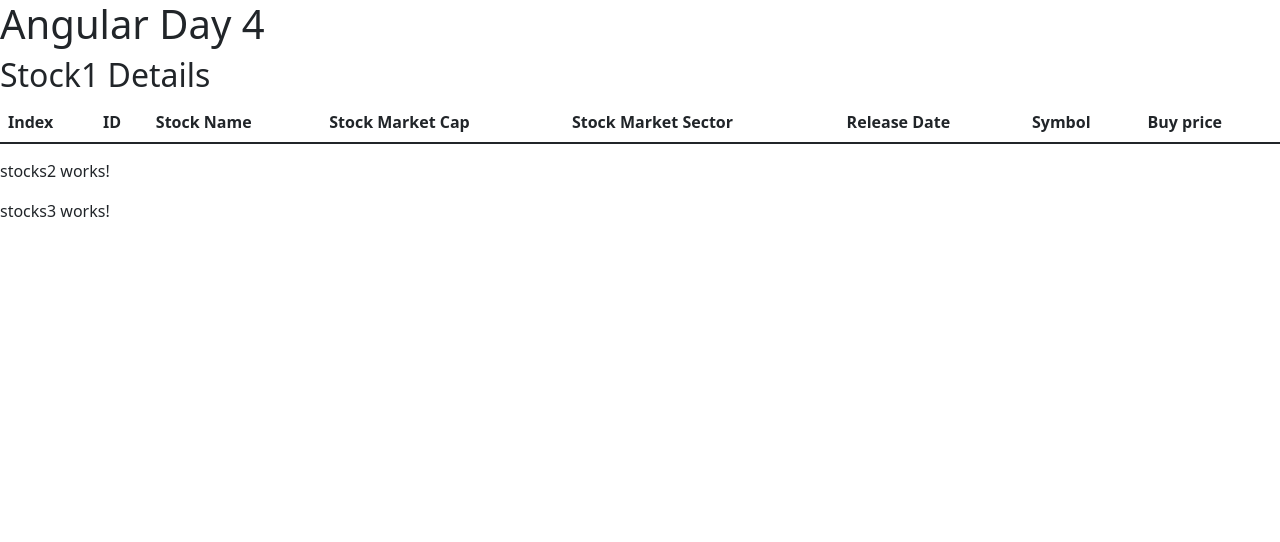
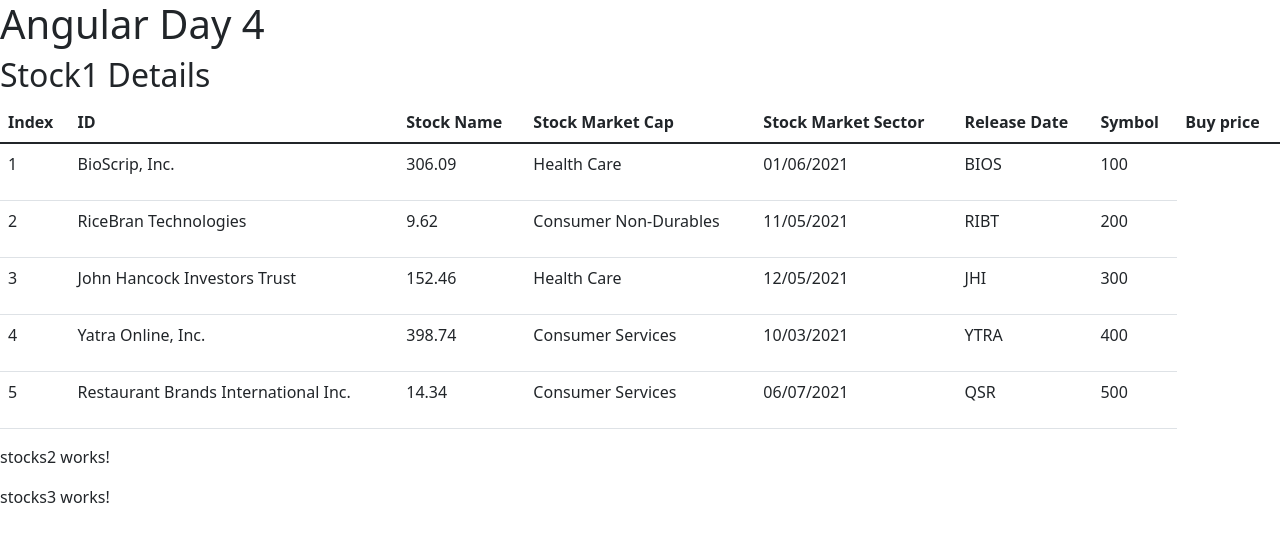
Before and after one commit to ShohrabRustam/AngularEdureka, an Angular app: page / in a window 1280 px wide. Shown: the top 542 px of the page. Built offline with nearby package versions, Linux system fonts and the light colour scheme.

Commit message:
pass the data to the stock html

```diff
--- a/src/app/components/stocks1/stocks1.component.html
+++ b/src/app/components/stocks1/stocks1.component.html
@@ -14,8 +14,29 @@
         </tr>
     </thead>
     <tbody>
-        <tr>
+        <tr *ngFor="let  stockRecord of stock1Records">
+        <td>
+            <p>{{stockRecord.id}}</p>
+        </td>
+        <td>
+            <p>{{stockRecord.stockName}}</p>
+        </td>
+        <td>
+            <p>{{stockRecord.stockMarketCap}}</p>
+        </td>
+        <td>
+            <p>{{stockRecord.stockMSector}}</p>
+        </td>
+        <td>
+            <p>{{stockRecord.releaseDate}}</p>
+        </td>
+        <td>
+            <p>{{stockRecord.symbol}}</p>
+        </td>
+        <td>
+            <p>{{stockRecord.buyPrice}}</p>
+        </td>
+        </tr>
 
-        </tr>
     </tbody>
 </table>
--- a/src/app/components/stocks1/stocks1.component.ts
+++ b/src/app/components/stocks1/stocks1.component.ts
@@ -12,8 +12,7 @@ export class Stocks1Component implements OnInit {
    }
 
   public ngOnInit(): void {
-    this.stock1Records = [
-      {
+    this.stock1Records = [{
       id: 1,
       stockName: "BioScrip, Inc.",
       stockMarketCap: 306.09,
@@ -53,8 +52,7 @@ export class Stocks1Component implements OnInit {
       releaseDate: "06/07/2021",
       symbol: "QSR",
       buyPrice:500
-    }
-  ]
+    }]
   }
 
 }
```
